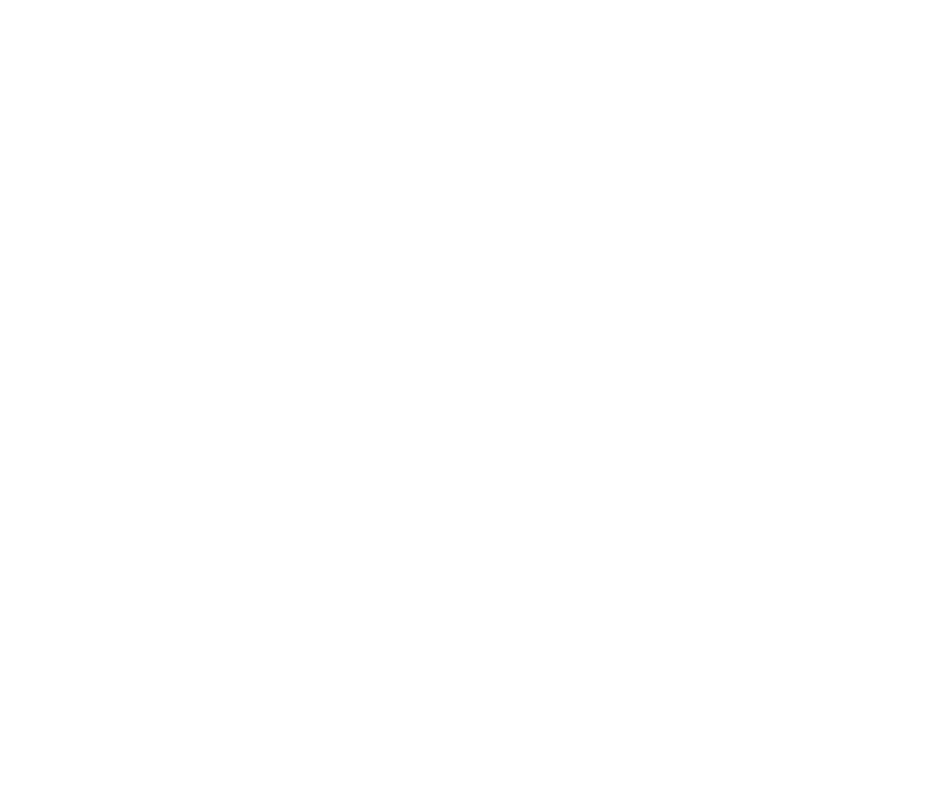
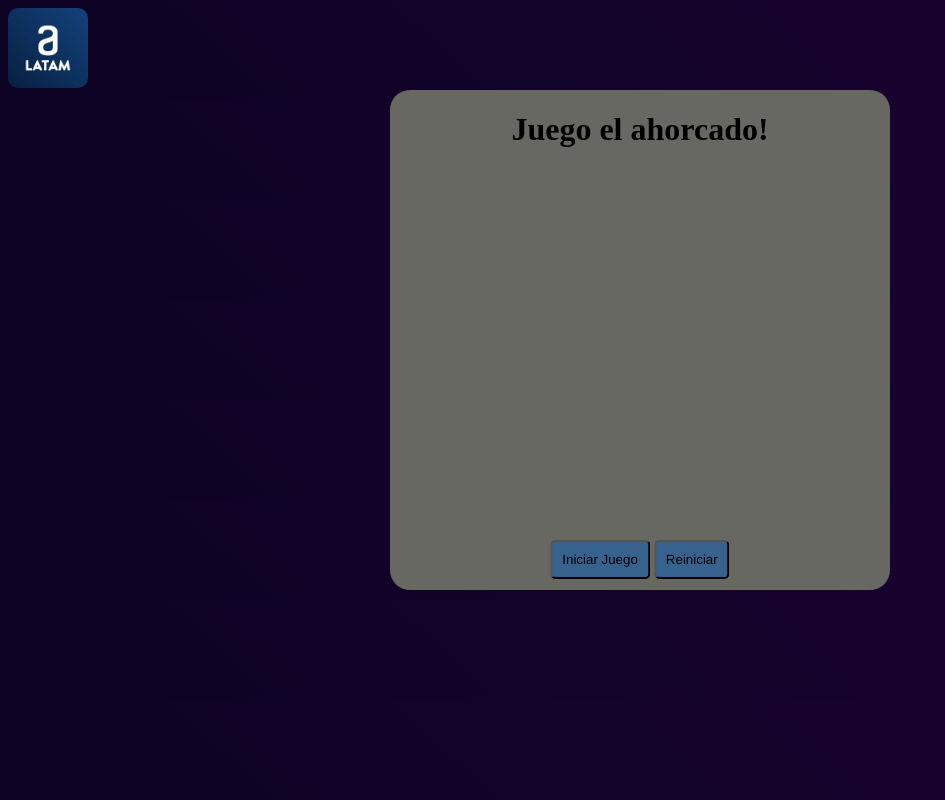
Before and after one commit to gvielza/ahorcadojuego, a plain HTML site: page index.html in a window 1280 px wide. Shown: the whole page, without its empty margins (0-945 px from the left). Drawn offline with Linux system fonts and the light colour scheme.

Commit message:
todos los archios requeridos listos

```diff
--- a/index.html
+++ b/index.html
@@ -1,12 +1,27 @@
 <!DOCTYPE html>
 <html lang="es">
-<head>
-    <meta charset="UTF-8">
-    <meta http-equiv="X-UA-Compatible" content="IE=edge">
-    <meta name="viewport" content="width=device-width, initial-scale=1.0">
+  <head>
+    <meta charset="UTF-8" />
+    <meta http-equiv="X-UA-Compatible" content="IE=edge" />
+    <meta name="viewport" content="width=device-width, initial-scale=1.0" />
     <title>Juego Ahorcado</title>
-</head>
-<body>
+    <img
+      class="header__nav__link__logo"
+      alt="Alura"
+      src="/img/logo.jpg"
+      height="80px"
+    />
+    <link rel="stylesheet" href="styles.css" />
+  </head>
+  <body>
+    <script src="script.js"></script>
 
-</body>
+    <main>
+      <h1>Juego el ahorcado!</h1>
+      <div class="botones">
+      <button onclick="escoger()">Iniciar Juego</button>
+      <button>Reiniciar</button>
+    </div>
+    </main>
+  </body>
 </html>
--- a/script.js
+++ b/script.js
@@ -0,0 +1,3 @@
+function escoger(){
+    alert ("dd");
+}
--- a/styles.css
+++ b/styles.css
@@ -0,0 +1,38 @@
+img{
+
+    border-radius: 10px;
+}
+body{
+    background: rgb(234,231,240);
+    background: linear-gradient(43deg, rgb(14, 3, 37) 15%, rgb(28, 2, 49) 100%);
+
+}
+main{
+    background-color: rgb(104, 104, 99);
+    height: 500px;
+    width: 500px;
+    border-radius: 20px;
+    position: absolute;
+    left: 50%;
+    top: 30%;
+    transform: translate(-50%,-30%);
+    text-align: center;
+}
+.botones{
+    position: absolute;
+    top: 90%;
+    left: 50%;
+    transform: translate(-50%);
+    }
+    button{
+        background-color: #38628E ;
+        padding: 10px;
+        border-radius: 5px;
+        font-family: 'Franklin Gothic Medium', 'Arial Narrow', Arial, sans-serif
+    }
+    button:hover{
+        background-color: #183F9F;
+        padding: 12px;
+        transition: 50ms;
+
+    }
```
Also changed, not shown: img/logo.jpg (added).
